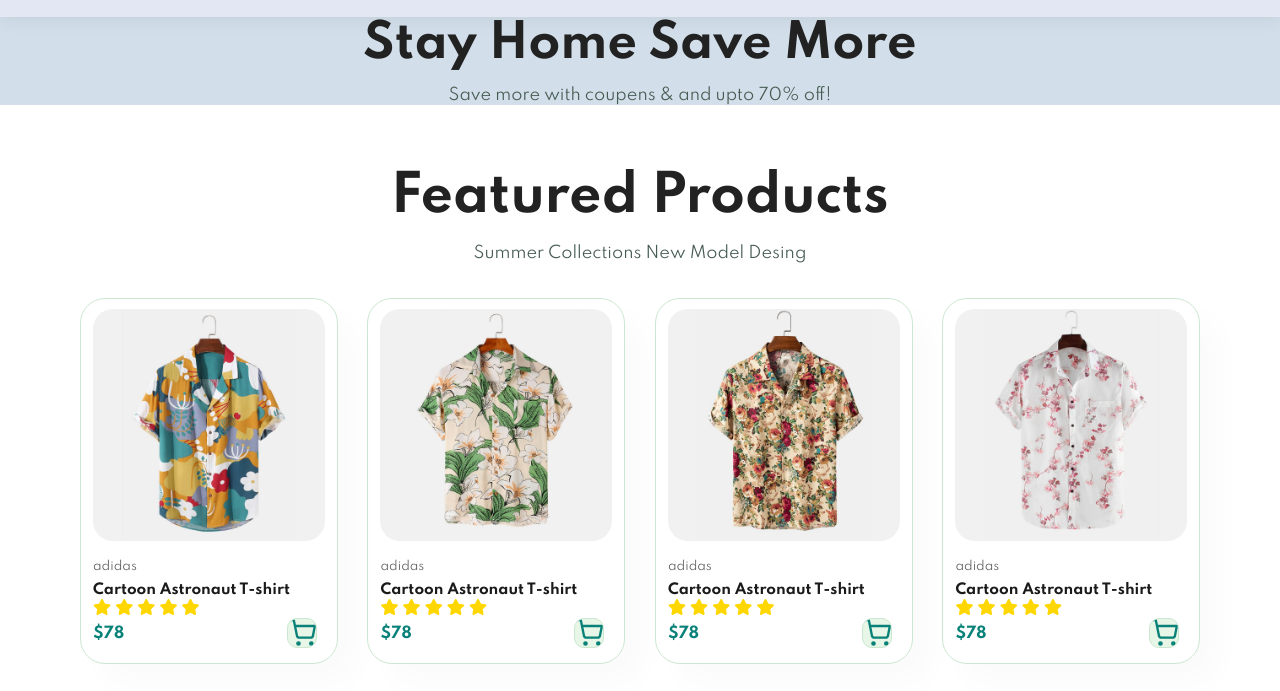
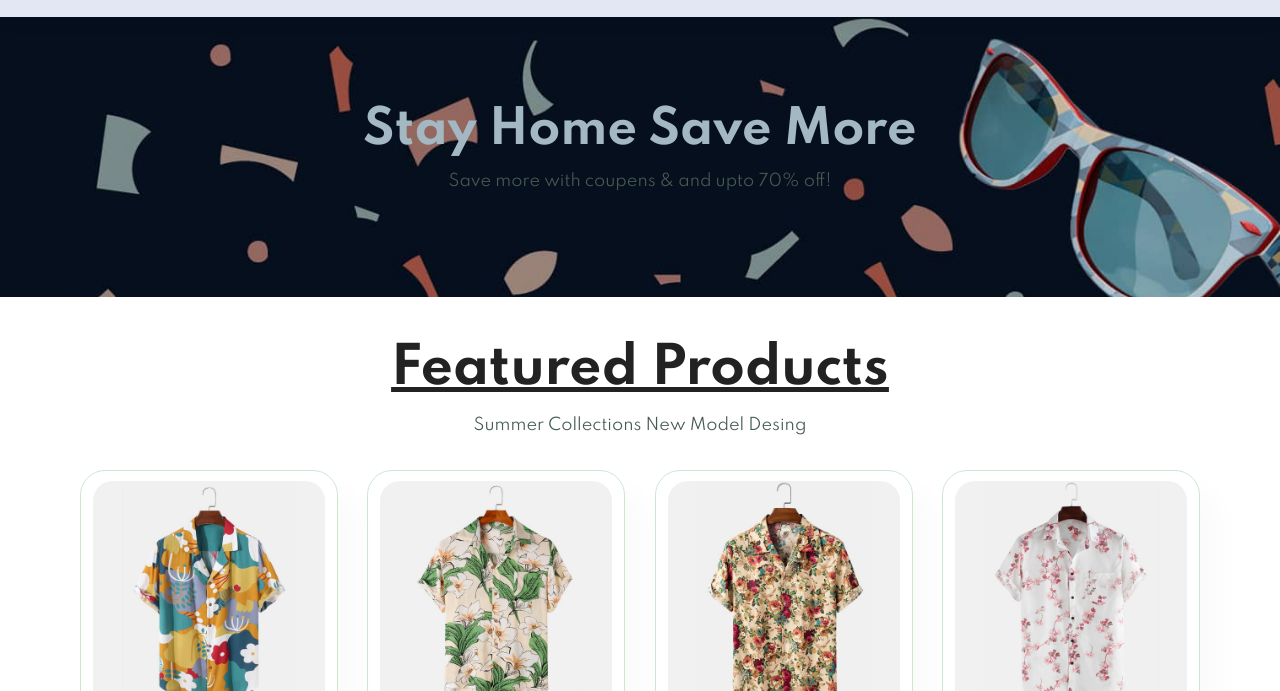
Before and after one commit to Vasanthvz/E-commerce-Website, a plain HTML site: page shop.html in a window 1280 px wide. Shown: the part 52-743 px from the top of the page. Drawn offline with Linux system fonts and the light colour scheme.

Commit message:
modified:   shop.html 	modified:   styles.css

```diff
--- a/shop.html
+++ b/shop.html
@@ -22,12 +22,12 @@
     </section>
     <!-- Hero -->
     <section id="page-header">
-        <h2>Stay Home Save More</h2>
-        <p>Save more with coupens & and upto 70% off!</p>
+        <h2 class="gradient"> Stay Home Save More</h2>
+        <p >Save more with coupens & and upto 70% off!</p>
     </section>
     <!-- Products -->
     <section id="product1" class="section-p1">
-        <h1>Featured Products</h1>
+        <h1><u> Featured Products </u></h1>
         <p>Summer Collections New Model Desing</p>
         <div class="pro-container">
             <div class="pro">
--- a/styles.css
+++ b/styles.css
@@ -260,5 +260,16 @@ body {
 /* Shop page */
 #page-header{
     text-align: center;
-    background-color: #d2dfea;
+    padding: 14px;
+    height: 35vh;
+    background-image: url(img/banner/b2.jpg);
+    justify-content: center;
+    display: flex;
+    flex-direction: column;
+    /* background-color: #d2dfea; */
+    background-repeat: no-repeat;
+    background-size: cover;
 }
+.gradient{
+    color: #A3B8C2;
+  }
```
